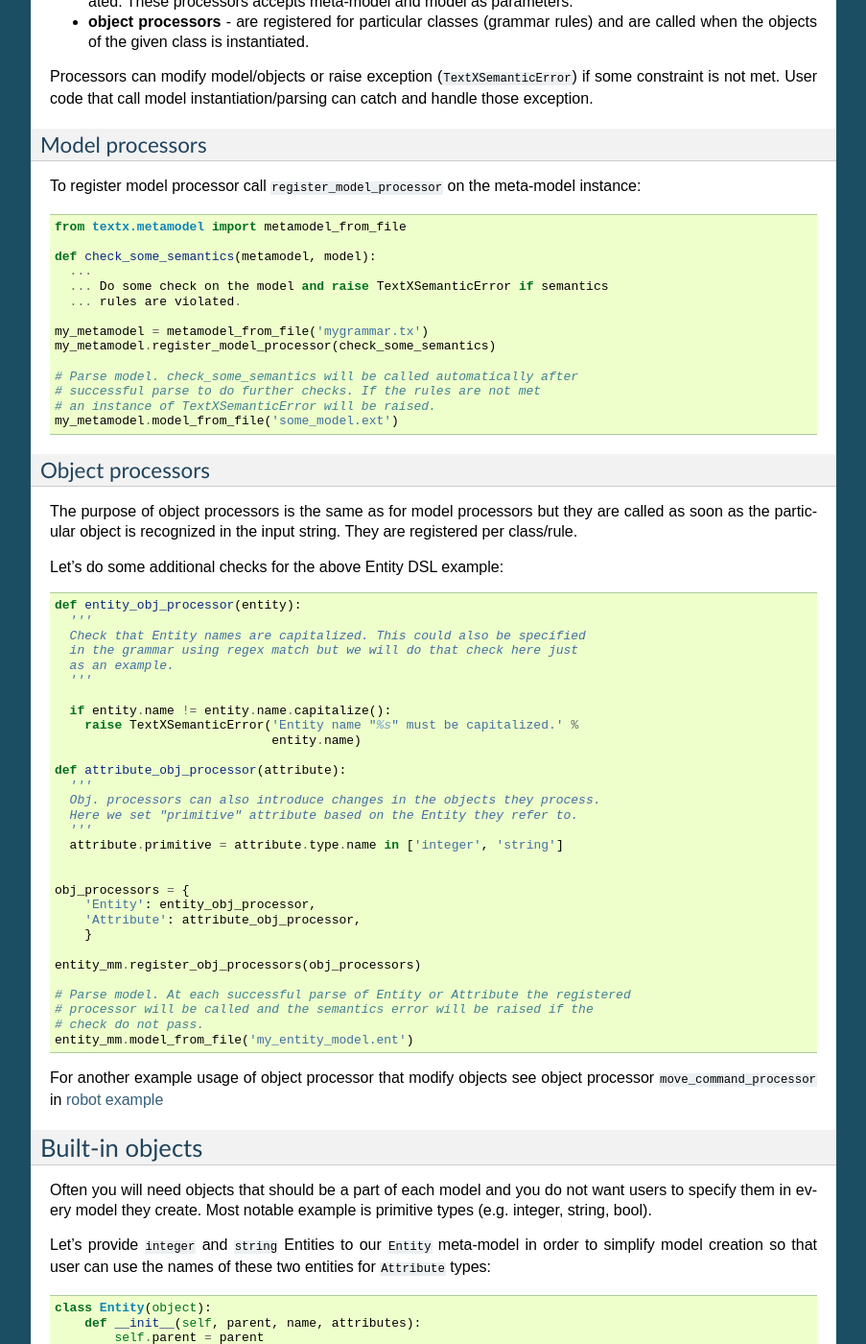
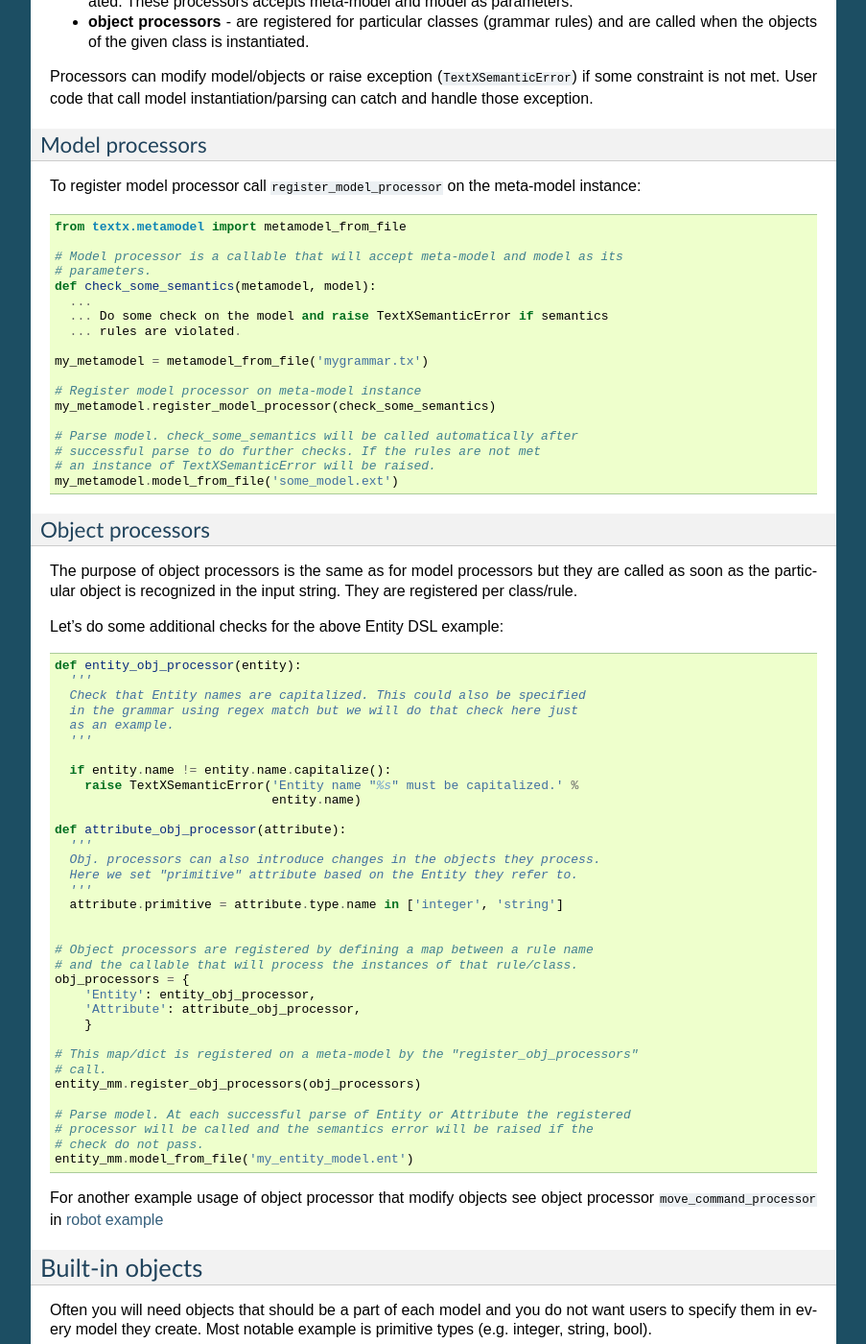
Before and after one commit to textX/textX, a Sphinx documentation site: the page built from docs/metamodel.rst, in a window 1280 px wide and 1400 px high, scrolled down 1740 px. Shown: the whole window at 96% size, without its empty margins (198-1101 px from the left). Built offline with Sphinx 7.4.7, drawn with Linux system fonts in a browser that asks for light colours; some of the changed text lies outside the part shown.

Commit message:
Some smaller addition to the docs.

```diff
--- a/docs/metamodel.rst
+++ b/docs/metamodel.rst
@@ -130,12 +130,16 @@ meta-model instance:
 
   from textx.metamodel import metamodel_from_file
 
+  # Model processor is a callable that will accept meta-model and model as its
+  # parameters.
   def check_some_semantics(metamodel, model):
     ...
     ... Do some check on the model and raise TextXSemanticError if semantics
     ... rules are violated.
 
   my_metamodel = metamodel_from_file('mygrammar.tx')
+
+  # Register model processor on meta-model instance
   my_metamodel.register_model_processor(check_some_semantics)
 
   # Parse model. check_some_semantics will be called automatically after
@@ -175,11 +179,15 @@ Let's do some additional checks for the above Entity DSL example:
     attribute.primitive = attribute.type.name in ['integer', 'string']
 
 
+  # Object processors are registered by defining a map between a rule name
+  # and the callable that will process the instances of that rule/class.
   obj_processors = {
       'Entity': entity_obj_processor,
       'Attribute': attribute_obj_processor,
       }
 
+  # This map/dict is registered on a meta-model by the "register_obj_processors"
+  # call.
   entity_mm.register_obj_processors(obj_processors)
 
   # Parse model. At each successful parse of Entity or Attribute the registered
@@ -286,7 +294,7 @@ use :code:`ignore_case` parameter to the meta-model constructor call::
 Whitespace handling
 -------------------
 
-Parser will skip whitespaces by default. Whitespaces are spaces, tabs and
+The parser will skip whitespaces by default. Whitespaces are spaces, tabs and
 newlines by default. Skipping of whitespaces can be disabled by :code:`skipws`
 bool parameter in constructor call. Also, what is a whitespace can be redefined
 by :code:`ws` string parameter::
```
